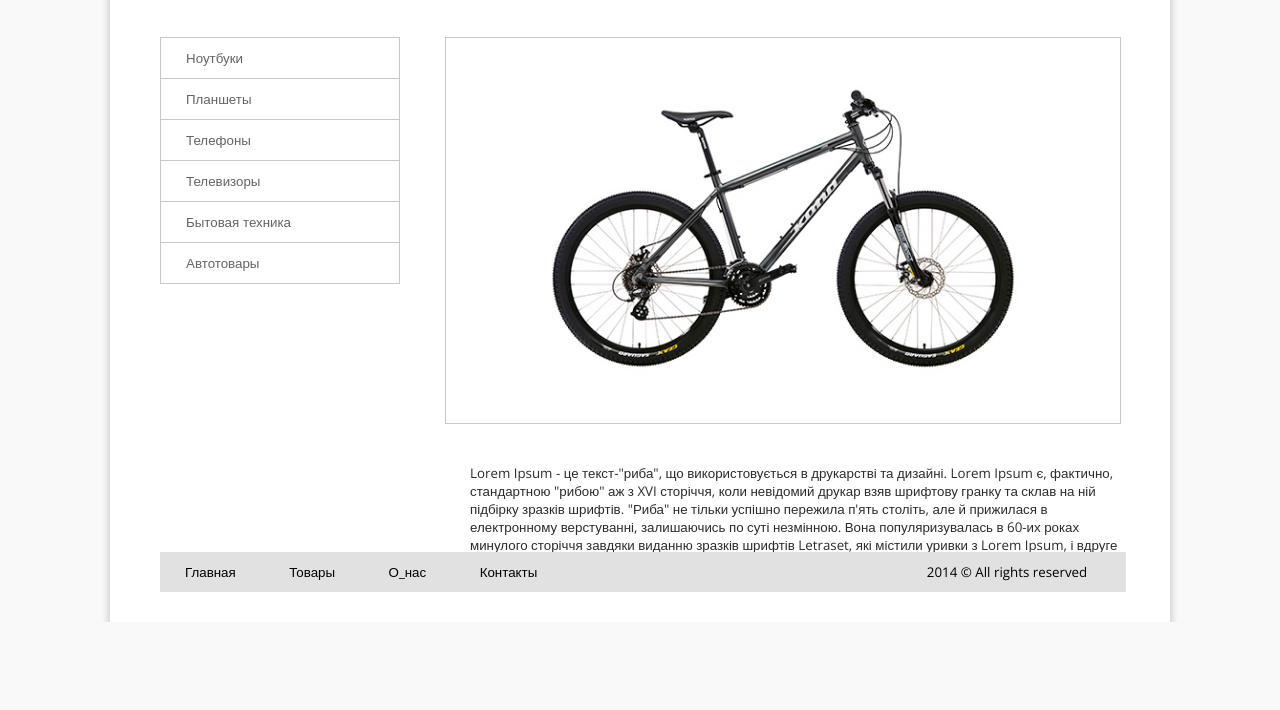
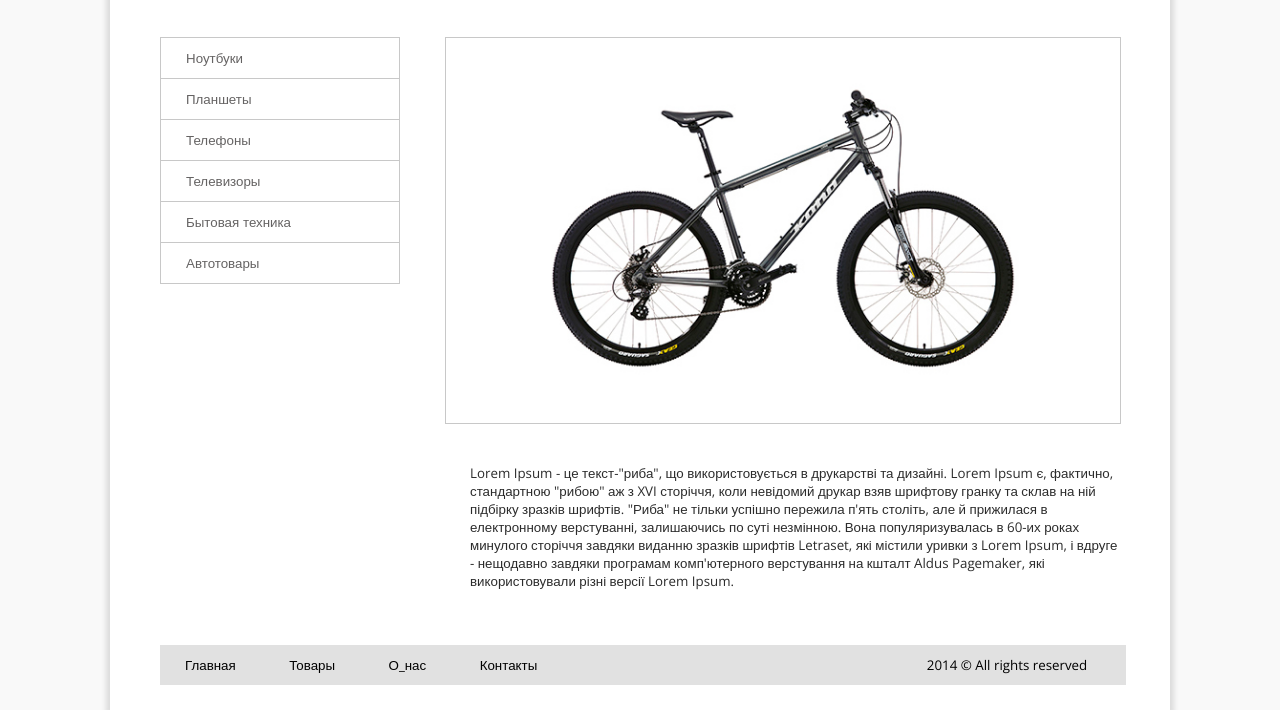
Before and after one commit to goitshmelev/goforit, a plain HTML site: page task3/index.html in a window 1280 px wide. Shown: the part 178-888 px from the top of the page. Before the commit the page ends 800 px from the top, so only its background shows below. Drawn offline with nearby package versions, Linux system fonts and the light colour scheme.

Commit message:
Fixed bugs

```diff
--- a/task3/css/style.css
+++ b/task3/css/style.css
@@ -60,8 +60,9 @@ header nav a:hover, header nav a:active {
 }
 
 main {
+ width: 1000px;
  margin-top: 40px;
- position: absolute;
+ display: inline-block;
 }
 
 .left_menu {
@@ -127,13 +128,14 @@ main {
 }
 
 footer {
- position: absolute;
  width: 966px;
- bottom: 30px;
+ display: inline-block;
  background-color: #e1e1e1;
  font-size: 10pt;
  line-height: 40px;
  list-style-type: none;
+ margin-top: 50px;
+ margin-bottom: 20px;
 }
 
 footer nav {
--- a/task3/index.html
+++ b/task3/index.html
@@ -9,7 +9,7 @@
  <body>
    <div class="container">
     <header>
-     <img class="logo" src="img/logo.jpg" alt="Logo">
+     <a href=""><img class="logo" src="img/logo.jpg" alt="Logo"></a>
      <nav>
        <a href="">Главная</a>
        <a href="">Товары</a>
```
